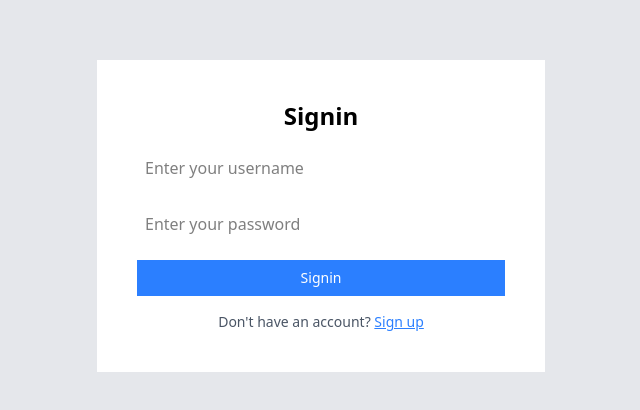
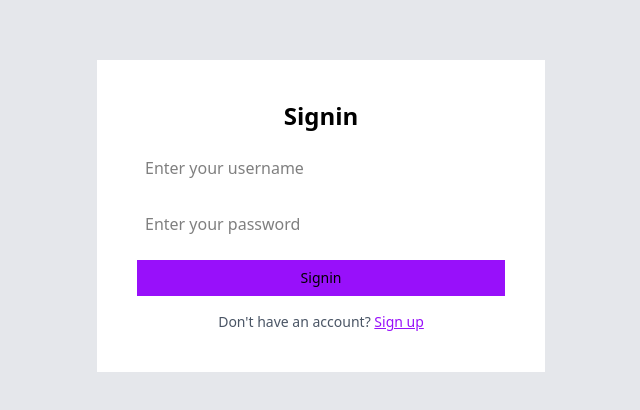
Before and after one commit to Shivathmika20/brainly-frontend, a React (Vite) app: page /signin in a window 1280 px wide. Shown: the part 184-594 px from the top of the page, without its empty margins (319-959 px from the left). Built offline with nearby package versions, Linux system fonts and the light colour scheme.

Commit message:
fix: updated styling

```diff
--- a/src/components/Content.tsx
+++ b/src/components/Content.tsx
@@ -351,7 +351,10 @@ const Content = ({type}:{type?:string}) => {
     const { data, len, tags, loading, fetchContent } = useContent()
 
     useEffect(() => {
-        fetchContent(type  || ""); // fetch content for the selected type
+        fetchContent(type  || "");
+        setTimeout(() => {
+            fetchContent(type  || "");
+        }, 1000); // fetch content for the selected type
       }, [type || ""]);
 
     const handleDelete = async (id: string) => {
@@ -362,6 +365,8 @@ const Content = ({type}:{type?:string}) => {
                     'Authorization': localStorage.getItem('token')
                 }
             })
+            fetchContent(type  || ""); // fetch content for the selected type
+            alert('Content deleted successfully')
         } catch (error: any) {
             console.error('Error deleting content:', error)
             alert(error.response.data.error)
--- a/src/pages/Signin.tsx
+++ b/src/pages/Signin.tsx
@@ -62,14 +62,14 @@ const Signin = () => {
                         className="border-2 border-gray-500 rounded-md p-2"
                     />
                 </div>
-                <Button onClick={handleSignin} className="bg-blue-500 text-white rounded-md p-2">Signin</Button>
+                <Button onClick={handleSignin} className="bg-purple-600 tex-white hover:bg-purple-500 rounded-md p-2">Signin</Button>
 
                 {/* Sign up link */}
                 <div className="text-center text-sm text-gray-600">
                     Don't have an account?{" "}
                     <button
                         onClick={() => navigate("/signup")}
-                        className="text-blue-500 hover:text-blue-700 underline font-medium"
+                        className="text-purple-600 hover:text-purple-700 underline font-medium"
                     >
                         Sign up
                     </button>
--- a/src/pages/Signup.tsx
+++ b/src/pages/Signup.tsx
@@ -88,14 +88,14 @@ const Signup = () => {
                         <li>• At least one special character (@$!%*?&)</li>
                     </ul>
                 </div>
-                <Button onClick={handleSignup} className="bg-blue-500 text-white rounded-md p-2 disabled:opacity-50" disabled={isLoading}>{isLoading ? "Signing up..." : "Signup"}</Button>
+                <Button onClick={handleSignup} className="bg-purple-600 tex-white hover:bg-purple-500 rounded-md p-2" disabled={isLoading}>{isLoading ? "Signing up..." : "Signup"}</Button>
 
                 {/* Sign in link */}
                 <div className="text-center text-sm text-gray-600">
                     Already have an account?{" "}
                     <button
                         onClick={() => navigate("/signin")}
-                        className="text-blue-500 hover:text-blue-700 underline font-medium"
+                        className="text-purple-600 hover:text-purple-700 underline font-medium"
                     >
                         Sign in
                     </button>
```
